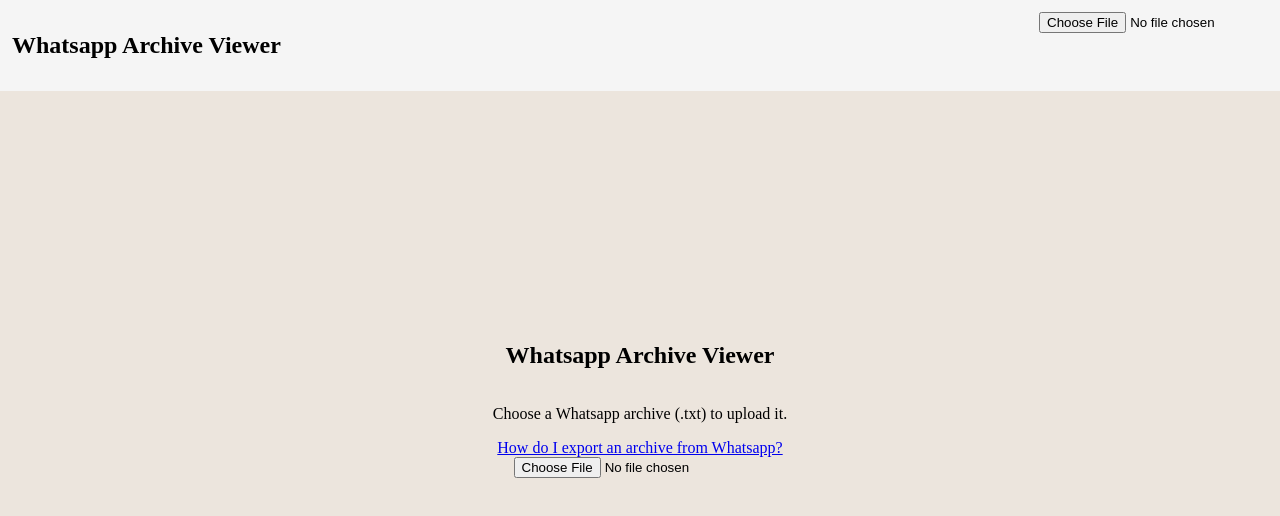
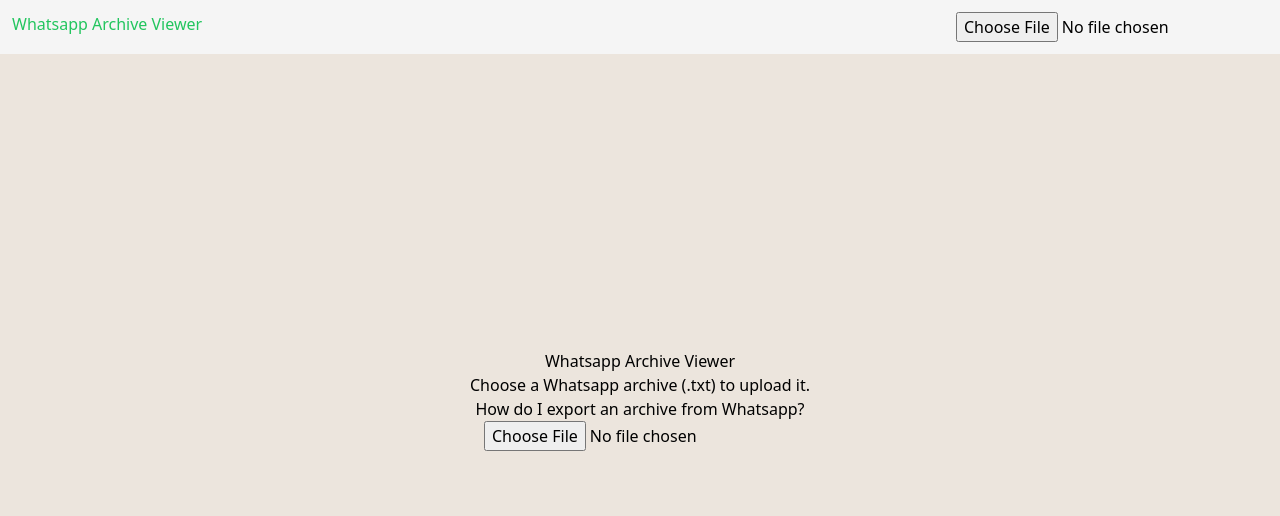
Before and after one commit to LeopoldArkham/whatsapp-archive-viewer, a React app: page / in a window 1280 px wide. Shown: the top 516 px of the page. Built offline with nearby package versions, Linux system fonts and the light colour scheme.

Commit message:
Tailwind works

```diff
--- a/app/index.tsx
+++ b/app/index.tsx
@@ -1,5 +1,6 @@
 import { createRoot } from 'react-dom/client';
 import React from 'react';
+import './tailwind.css';
 
 import App from './App';
 
--- a/package.json
+++ b/package.json
@@ -30,6 +30,7 @@
     "css-loader": "^6.7.3",
     "initial-webpack-message": "^1.0.1",
     "postcss": "^8.4.20",
+    "postcss-cli": "^10.1.0",
     "style-loader": "^3.3.1",
     "tailwindcss": "^3.2.4",
     "webpack": "^5.75.0",
@@ -46,6 +47,7 @@
     "friendly-errors-webpack-plugin": "^1.7.0",
     "html-webpack-plugin": "^5.5.0",
     "lodash.chunk": "^4.2.0",
+    "postcss-loader": "^7.0.2",
     "react": "^18.2.0",
     "react-dom": "^18.2.0",
     "source-map-loader": "^4.0.1",
--- a/postcss.config.js
+++ b/postcss.config.js
@@ -1,6 +1,8 @@
+const tailwindcss = require('tailwindcss');
+
 module.exports = {
-  plugins: {
-    tailwindcss: {},
-    autoprefixer: {},
-  },
-}
+    plugins: [
+        tailwindcss('./tailwind.config.js'),
+        require('autoprefixer')
+    ],
+};
--- a/tailwind.config.js
+++ b/tailwind.config.js
@@ -1,10 +1,8 @@
 /** @type {import('tailwindcss').Config} */
 module.exports = {
-  content: [
-    "./app/**/*.{js,jsx,ts,tsx}",
-  ],
+  content: ['./app/**/*.tsx'],
   theme: {
     extend: {},
   },
-  plugins: [require("daisyui")],
+  plugins: [],
 }
--- a/webpack.config.js
+++ b/webpack.config.js
@@ -23,16 +23,7 @@
         use: [
           'style-loader',
           'css-loader',
-          {
-            loader: 'postcss-loader',
-            options: {
-              ident: 'postcss',
-              plugins: [
-                require('tailwindcss'),
-                require('autoprefixer'),
-              ],
-            },
-          },
+          'postcss-loader',
         ],
       },
     ],
```
Also changed, not shown: 1 other file (tests, documents, lock files or other folders).
